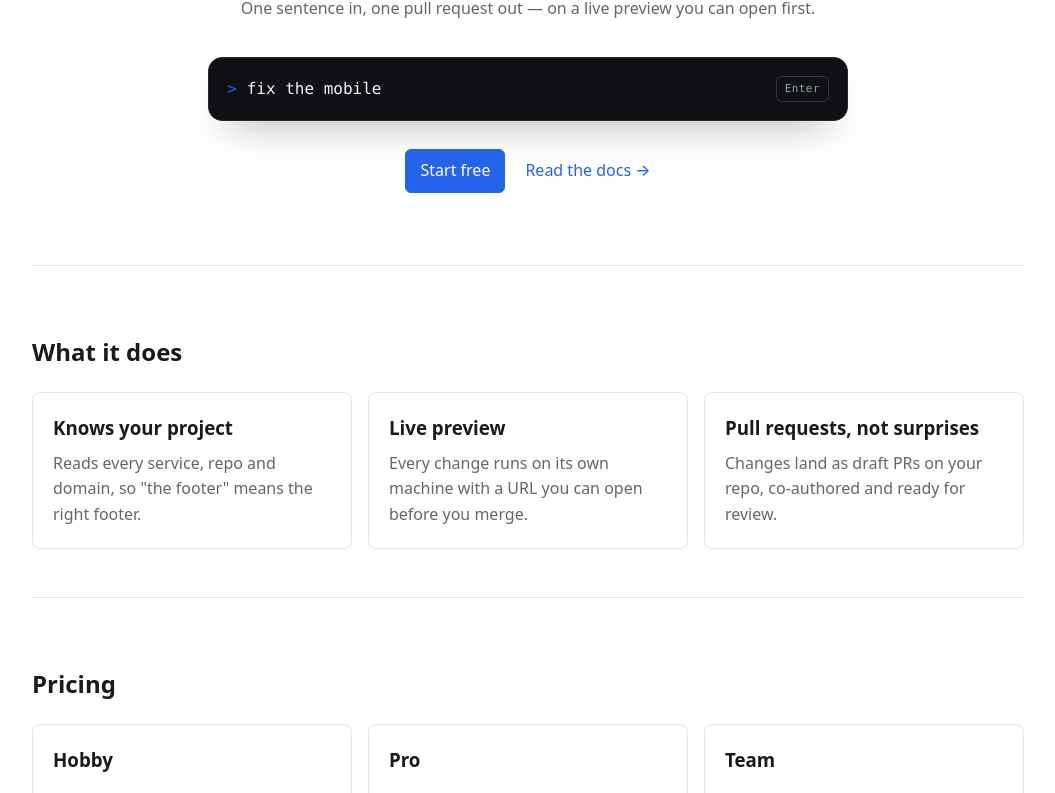
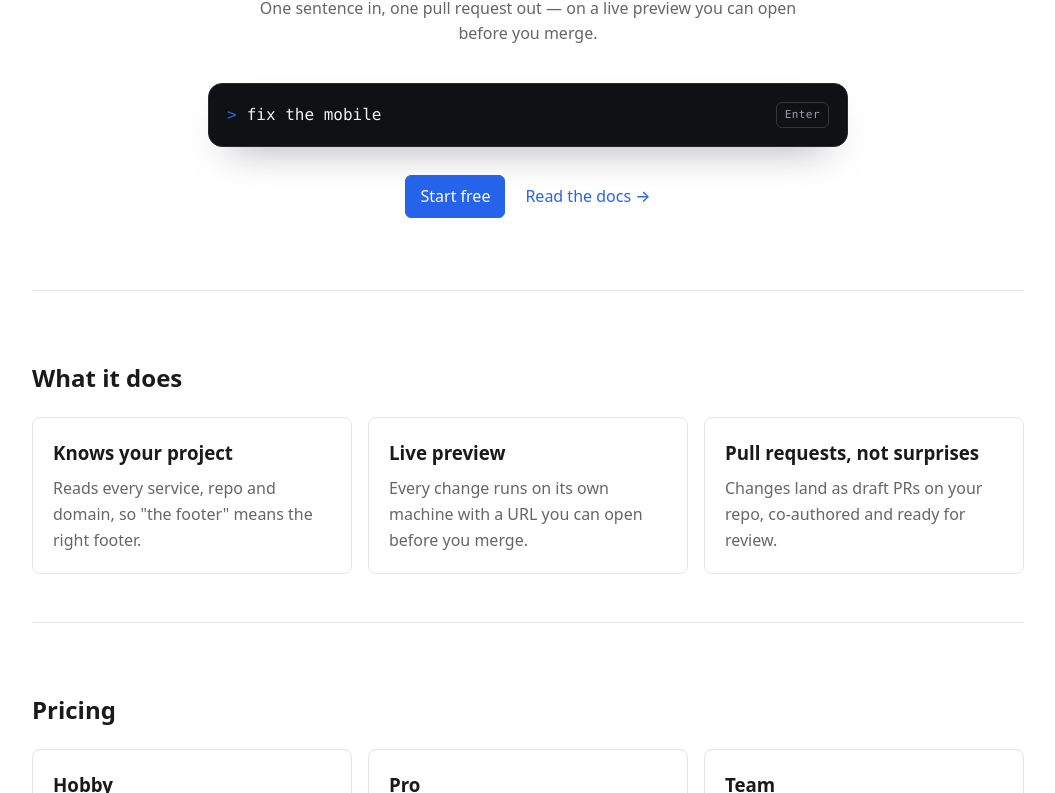
Before and after one commit to jaredLunde/prompt-bar-smoke-www, a website: page index.html in a window 1280 px wide. Shown: the part 224-1017 px from the top of the page, without its empty margins (112-1167 px from the left). Drawn offline with Linux system fonts and the light colour scheme.

Commit message:
Say "open before you merge" in the hero subtitle
Co-authored-by: Railway <68431216+railway-dev[bot]@users.noreply.github.com>

```diff
--- a/index.html
+++ b/index.html
@@ -20,7 +20,7 @@
     <main>
       <section class="hero">
         <h1>Describe a change. Watch it ship.</h1>
-        <p>One sentence in, one pull request out — on a live preview you can open first.</p>
+        <p>One sentence in, one pull request out — on a live preview you can open before you merge.</p>
 
         <div class="prompt-bar">
           <span class="prompt-chev">&gt;</span>
```
